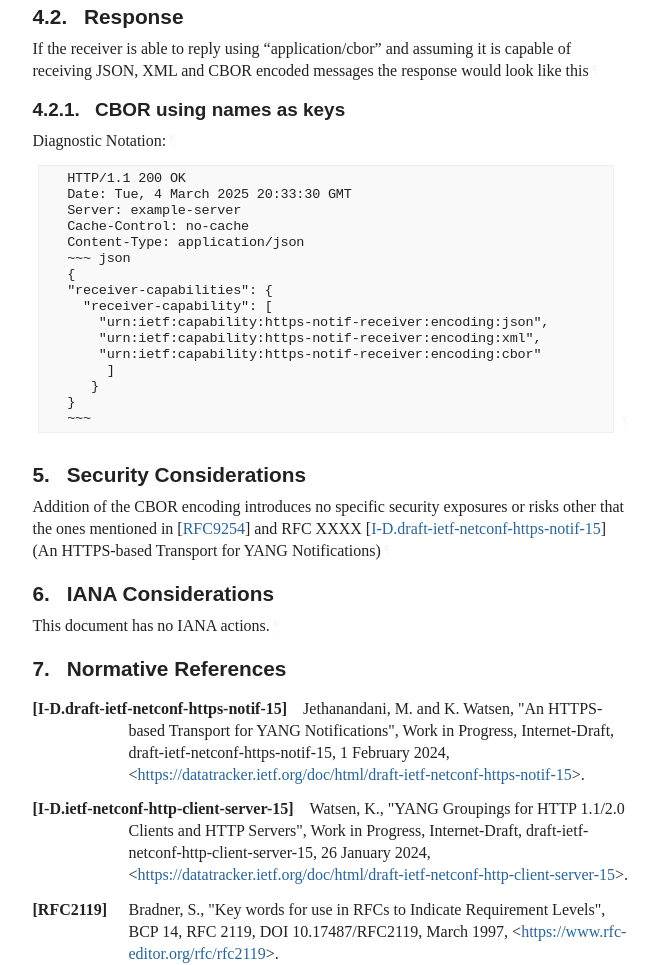
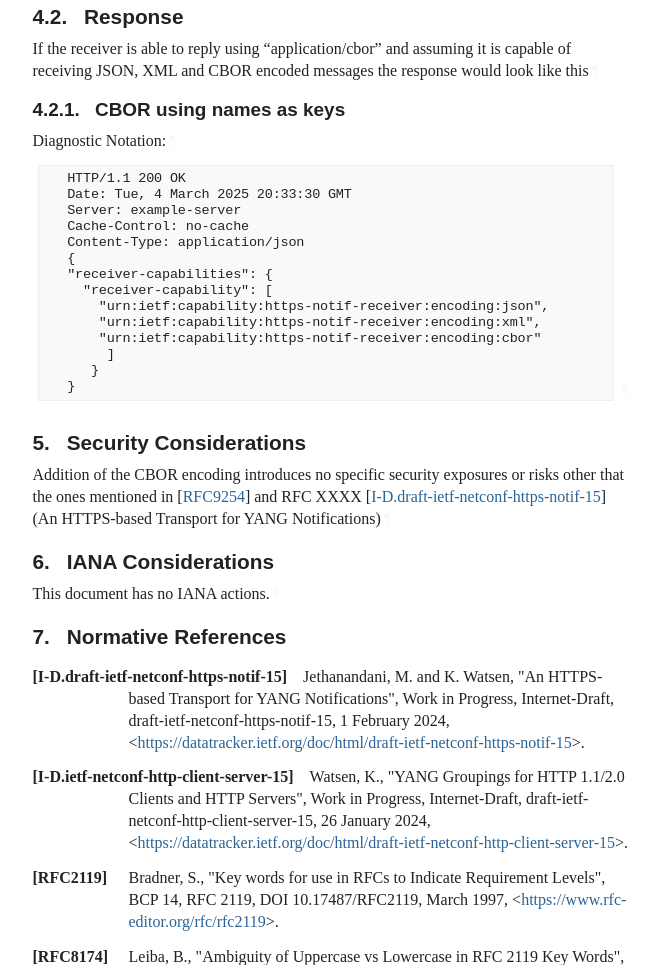
Before and after one commit to Sidhub723/draft-chittapragada-netconf-https-notif-cbor, a plain HTML site: page draft-chittapragada-netconf-https-notif-cbor.html in a window 1280 px wide. Shown: the part 1973-2938 px from the top of the page, without its empty margins (92-750 px from the left). Drawn offline with Linux system fonts and the light colour scheme; a web font is replaced by a local one.

Commit message:
Script updating gh-pages from d8769bc. [ci skip]

```diff
--- a/draft-chittapragada-netconf-https-notif-cbor.html
+++ b/draft-chittapragada-netconf-https-notif-cbor.html
@@ -1282,7 +1282,6 @@
    Server: example-server
    Cache-Control: no-cache
    Content-Type: application/json
-   ~~~ json
    {
    "receiver-capabilities": {
      "receiver-capability": [
@@ -1292,7 +1291,6 @@
         ]
       }
    }
-   ~~~
 </pre><a href="#section-4.2.1-2" class="pilcrow">¶</a>
 </div>
 </section>
```
Also changed, not shown: draft-chittapragada-netconf-https-notif-cbor.txt.
